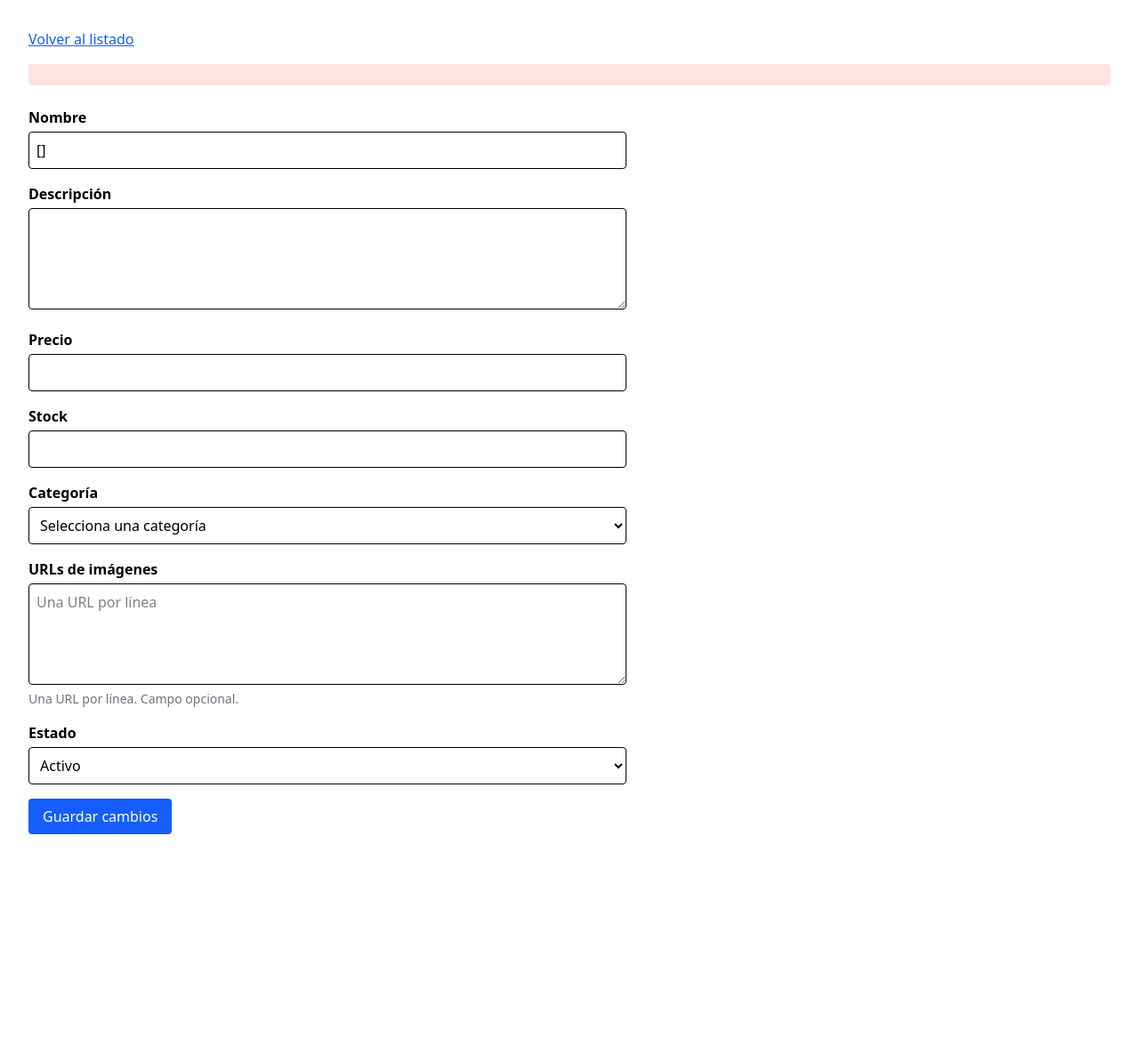
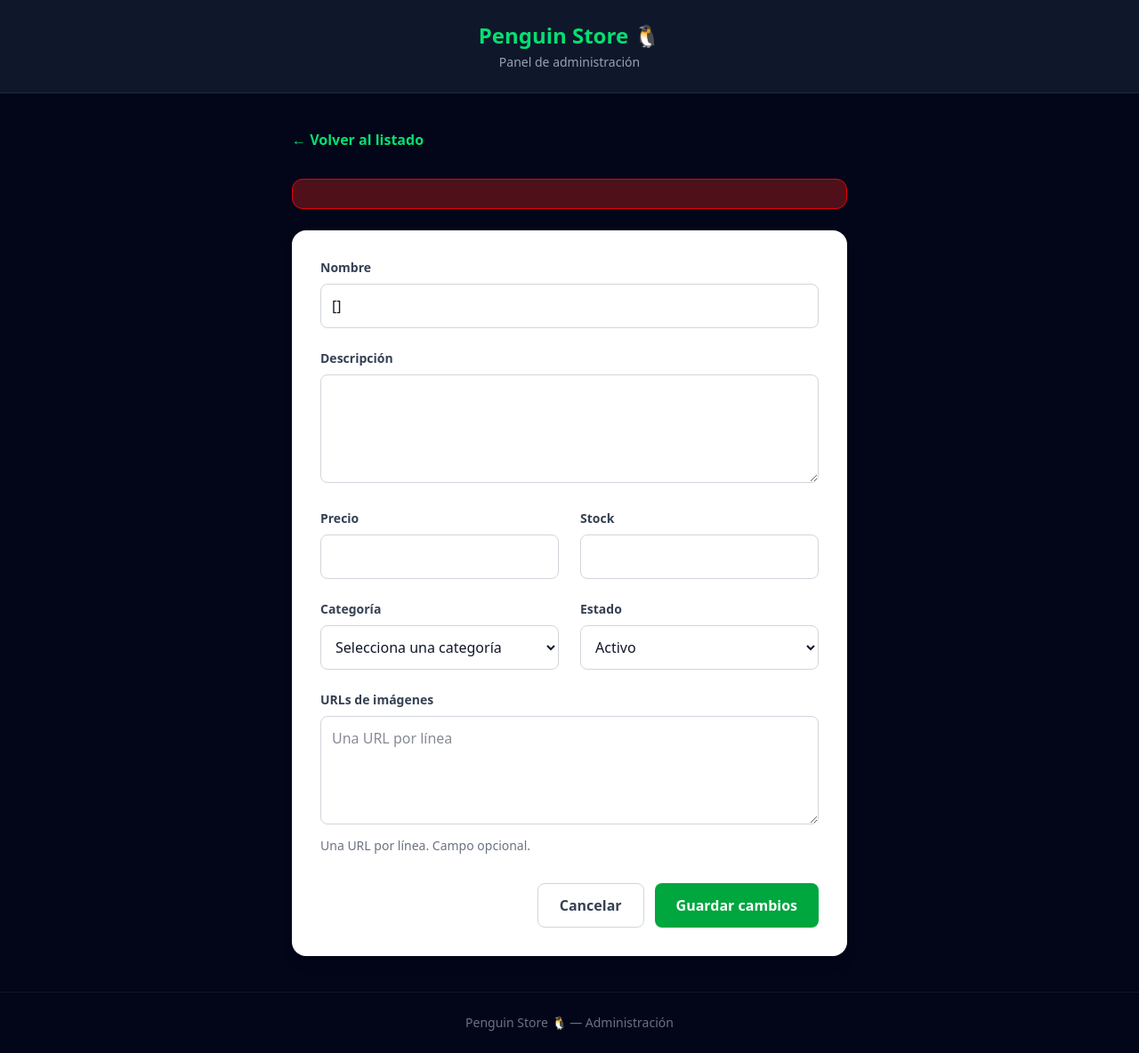
Before and after one commit to JuanCastro-H/PenguinStore-FullStack-Challenge-1-TheHatch, a Node project: template backend/src/views/admin/products/form.pug in a window 1280 px wide. Shown: the whole page at 89% size. Before the commit the page ends 938 px from the top, so only its background shows below. Run offline with Node 20 templates, Linux system fonts and the light colour scheme; the template is opened without the code that fills it, so the values that code supplies are empty; style sheets or scripts are compiled from the project's sources.

Commit message:
feat(backend/src/views/admin/products/form.pug): Mejorar estilo visual del formulario para crear un nuevo producto

```diff
--- a/backend/src/views/admin/products/form.pug
+++ b/backend/src/views/admin/products/form.pug
@@ -1,175 +1,200 @@
-
 doctype html
 html(lang="es")
     head
         meta(charset="UTF-8")
         meta(name="viewport" content="width=device-width, initial-scale=1.0")
         title= title
-        link(rel="stylesheet" href="/css/output.css")
+        link(rel="stylesheet" href="/css/styles.css")
 
-    body
-        main.container.mx-auto.p-8
+    body(class="bg-slate-950 text-white min-h-screen flex flex-col")
 
-            // =============================================
-            // ENCABEZADO
-            // =============================================
+        //- =============================================
+        //- ENCABEZADO
+        //- =============================================
 
-            h1.text-3xl.font-bold.mb-6= title
+        header(class="bg-slate-900 border-b border-slate-800 p-6 text-center")
+
+            p(class="text-2xl font-bold text-green-400")
+                | Penguin Store 🐧
+
+            p(class="text-gray-400 text-sm mt-1")
+                | Panel de administración
+
+        //- =============================================
+        //- CONTENIDO PRINCIPAL
+        //- =============================================
+
+        main(class="flex-1 w-full max-w-2xl mx-auto px-6 py-10")
 
             a(
                 href="/admin/products"
-                class="text-blue-600 underline"
-            ) Volver al listado
+                class="inline-flex items-center gap-2 text-green-400 hover:text-green-300 font-semibold rounded-md focus:outline-hidden focus-visible:ring-2 focus-visible:ring-green-400 transition-colors"
+            ) ← Volver al listado
 
-            // =============================================
-            // MENSAJES DE ERROR
-            // =============================================
+            h1(class="text-3xl font-bold mt-6 mb-8")= title
+
+            //- =============================================
+            //- MENSAJES DE ERROR
+            //- =============================================
 
             if error
-                p(class="p-3 bg-red-100 text-red-700 rounded my-4")= error
+                div(class="bg-red-900/60 border border-red-600 text-red-100 rounded-xl p-4 mb-6")
+                    p= error
 
-            // =============================================
-            // FORMULARIO DE PRODUCTO
-            // =============================================
+            //- =============================================
+            //- FORMULARIO DE PRODUCTO
+            //- =============================================
 
-            form(
-                action=product ? `/admin/products/${product._id}/edit` : "/admin/products"
-                method="POST"
-                class="max-w-2xl mt-6 space-y-4"
-            )
+            div(class="bg-white text-gray-900 rounded-2xl shadow-lg p-8")
 
-                input(type="hidden" name="_csrf" value=csrfToken)
+                form(
+                    action=product ? `/admin/products/${product._id}/edit` : "/admin/products"
+                    method="POST"
+                    class="space-y-6"
+                )
 
-                // ---------------------------------------------
-                // NOMBRE
-                // ---------------------------------------------
+                    input(type="hidden" name="_csrf" value=csrfToken)
 
-                div
-                    label(for="name" class="block font-bold mb-1") Nombre
-                    input(
-                        type="text"
-                        id="name"
-                        name="name"
-                        value=product ? product.name : ""
-                        required
-                        maxlength="150"
-                        class="w-full border rounded p-2"
-                    )
+                    //- ---------------------------------------------
+                    //- NOMBRE
+                    //- ---------------------------------------------
 
-                // ---------------------------------------------
-                // DESCRIPCIÓN
-                // ---------------------------------------------
+                    div
+                        label(for="name" class="block text-sm font-semibold text-gray-700") Nombre
+                        input(
+                            type="text"
+                            id="name"
+                            name="name"
+                            value=product ? product.name : ""
+                            required
+                            maxlength="150"
+                            class="w-full mt-2 p-3 border border-gray-300 rounded-lg focus:outline-hidden focus:border-green-600 focus:ring-2 focus:ring-green-200"
+                        )
 
-                div
-                    label(for="description" class="block font-bold mb-1") Descripción
-                    textarea(
-                        id="description"
-                        name="description"
-                        required
-                        maxlength="650"
-                        rows="4"
-                        class="w-full border rounded p-2"
-                    )= product ? product.description : ""
+                    //- ---------------------------------------------
+                    //- DESCRIPCIÓN
+                    //- ---------------------------------------------
 
-                // ---------------------------------------------
-                // PRECIO
-                // ---------------------------------------------
+                    div
+                        label(for="description" class="block text-sm font-semibold text-gray-700") Descripción
+                        textarea(
+                            id="description"
+                            name="description"
+                            required
+                            maxlength="650"
+                            rows="4"
+                            class="w-full mt-2 p-3 border border-gray-300 rounded-lg focus:outline-hidden focus:border-green-600 focus:ring-2 focus:ring-green-200"
+                        )= product ? product.description : ""
 
-                div
-                    label(for="price" class="block font-bold mb-1") Precio
-                    input(
-                        type="number"
-                        id="price"
-                        name="price"
-                        value=product ? product.price : ""
-                        min="0"
-                        step="1"
-                        required
-                        class="w-full border rounded p-2"
-                    )
+                    //- ---------------------------------------------
+                    //- PRECIO Y STOCK
+                    //- ---------------------------------------------
 
-                // ---------------------------------------------
-                // STOCK
-                // ---------------------------------------------
+                    div(class="grid grid-cols-1 sm:grid-cols-2 gap-6")
 
-                div
-                    label(for="stock" class="block font-bold mb-1") Stock
-                    input(
-                        type="number"
-                        id="stock"
-                        name="stock"
-                        value=product ? product.stock : "0"
-                        min="0"
-                        step="1"
-                        required
-                        class="w-full border rounded p-2"
-                    )
+                        div
+                            label(for="price" class="block text-sm font-semibold text-gray-700") Precio
+                            input(
+                                type="number"
+                                id="price"
+                                name="price"
+                                value=product ? product.price : ""
+                                min="0"
+                                step="1"
+                                required
+                                class="w-full mt-2 p-3 border border-gray-300 rounded-lg focus:outline-hidden focus:border-green-600 focus:ring-2 focus:ring-green-200"
+                            )
 
-                // ---------------------------------------------
-                // CATEGORÍA
-                // ---------------------------------------------
+                        div
+                            label(for="stock" class="block text-sm font-semibold text-gray-700") Stock
+                            input(
+                                type="number"
+                                id="stock"
+                                name="stock"
+                                value=product ? product.stock : "0"
+                                min="0"
+                                step="1"
+                                required
+                                class="w-full mt-2 p-3 border border-gray-300 rounded-lg focus:outline-hidden focus:border-green-600 focus:ring-2 focus:ring-green-200"
+                            )
 
-                div
-                    label(for="category" class="block font-bold mb-1") Categoría
+                    //- ---------------------------------------------
+                    //- CATEGORÍA Y ESTADO
+                    //- ---------------------------------------------
 
-                    select(
-                        id="category"
-                        name="category"
-                        required
-                        class="w-full border rounded p-2"
-                    )
-                        option(value="") Selecciona una categoría
+                    div(class="grid grid-cols-1 sm:grid-cols-2 gap-6")
 
-                        each category in categories
-                            option(
-                                value=category._id
-                                selected=product && product.category.toString() === category._id.toString()
-                            )= category.name
+                        div
+                            label(for="category" class="block text-sm font-semibold text-gray-700") Categoría
 
-                // ---------------------------------------------
-                // IMÁGENES
-                // ---------------------------------------------
+                            select(
+                                id="category"
+                                name="category"
+                                required
+                                class="w-full mt-2 p-3 border border-gray-300 rounded-lg bg-white focus:outline-hidden focus:border-green-600 focus:ring-2 focus:ring-green-200"
+                            )
+                                option(value="") Selecciona una categoría
 
-                div
-                    label(for="images" class="block font-bold mb-1") URLs de imágenes
+                                each category in categories
+                                    option(
+                                        value=category._id
+                                        selected=product && product.category.toString() === category._id.toString()
+                                    )= category.name
 
-                    textarea(
-                        id="images"
-                        name="images"
-                        rows="4"
-                        placeholder="Una URL por línea"
-                        class="w-full border rounded p-2"
-                    )= product && product.images ? (Array.isArray(product.images) ? product.images.join("\n") : product.images) : ""
+                        div
+                            label(for="isActive" class="block text-sm font-semibold text-gray-700") Estado
 
-                    p.text-sm.text-gray-500 Una URL por línea. Campo opcional.
+                            select(
+                                id="isActive"
+                                name="isActive"
+                                class="w-full mt-2 p-3 border border-gray-300 rounded-lg bg-white focus:outline-hidden focus:border-green-600 focus:ring-2 focus:ring-green-200"
+                            )
+                                option(
+                                    value="true"
+                                    selected=!product || product.isActive === true || product.isActive === "true"
+                                ) Activo
 
-                // ---------------------------------------------
-                // ESTADO
-                // ---------------------------------------------
+                                option(
+                                    value="false"
+                                    selected=product && (product.isActive === false || product.isActive === "false")
+                                ) Inactivo
 
-                div
-                    label(for="isActive" class="block font-bold mb-1") Estado
+                    //- ---------------------------------------------
+                    //- IMÁGENES
+                    //- ---------------------------------------------
 
-                    select(
-                        id="isActive"
-                        name="isActive"
-                        class="w-full border rounded p-2"
-                    )
-                        option(
-                            value="true"
-                            selected=!product || product.isActive === true || product.isActive === "true"
-                        ) Activo
+                    div
+                        label(for="images" class="block text-sm font-semibold text-gray-700") URLs de imágenes
 
-                        option(
-                            value="false"
-                            selected=product && (product.isActive === false || product.isActive === "false")
-                        ) Inactivo
+                        textarea(
+                            id="images"
+                            name="images"
+                            rows="4"
+                            placeholder="Una URL por línea"
+                            class="w-full mt-2 p-3 border border-gray-300 rounded-lg focus:outline-hidden focus:border-green-600 focus:ring-2 focus:ring-green-200"
+                        )= product && product.images ? (Array.isArray(product.images) ? product.images.join("\n") : product.images) : ""
 
-                // ---------------------------------------------
-                // ENVIAR FORMULARIO
-                // ---------------------------------------------
+                        p(class="text-sm text-gray-500 mt-2") Una URL por línea. Campo opcional.
 
-                button(
-                    type="submit"
-                    class="bg-blue-600 text-white px-4 py-2 rounded"
-                )= product ? "Guardar cambios" : "Crear producto"
+                    //- ---------------------------------------------
+                    //- ENVIAR FORMULARIO
+                    //- ---------------------------------------------
+
+                    div(class="flex flex-col-reverse gap-3 sm:flex-row sm:justify-end pt-2")
+
+                        a(
+                            href="/admin/products"
+                            class="text-center border border-gray-300 text-gray-700 hover:bg-gray-100 font-semibold py-3 px-6 rounded-lg transition-colors"
+                        ) Cancelar
+
+                        button(
+                            type="submit"
+                            class="bg-green-600 hover:bg-green-700 focus:outline-hidden focus-visible:ring-4 focus-visible:ring-green-300 text-white font-bold py-3 px-6 rounded-lg transition-colors"
+                        )= product ? "Guardar cambios" : "Crear producto"
+
+        //- =============================================
+        //- PIE DE PÁGINA
+        //- =============================================
+
+        footer(class="border-t border-slate-900 text-center text-gray-500 text-sm p-6")
+            | Penguin Store 🐧 — Administración
```
